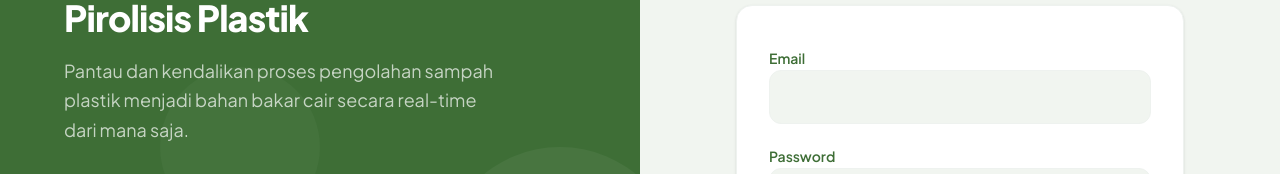
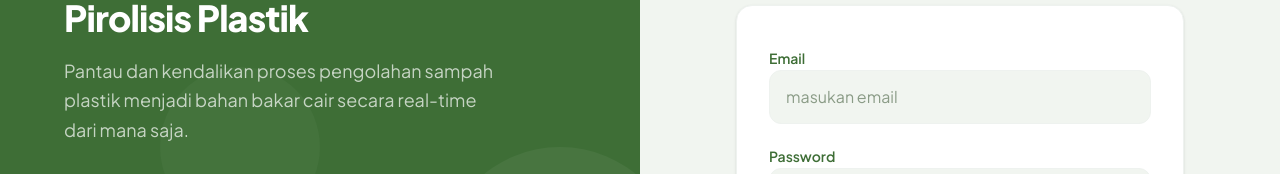
Before and after one commit to ganadzikri24/web-monitoring-pirotech, a Next.js app: page /login in a window 1280 px wide. Shown: the part 333-507 px from the top of the page. Built offline with nearby package versions, Linux system fonts and the light colour scheme.

Commit message:
fix placeholder

```diff
--- a/src/app/login/page.tsx
+++ b/src/app/login/page.tsx
@@ -136,7 +136,7 @@ export default function LoginPage() {
                   required
                   value={email}
                   onChange={(e) => setEmail(e.target.value)}
-                  placeholder=""
+                  placeholder="masukan email"
                   className="w-full px-4 py-3.5 rounded-xl border border-input-border bg-input-bg text-foreground focus:outline-none focus:ring-2 focus:ring-brand-green/20 focus:border-brand-green transition-all placeholder:text-muted-foreground"
                 />
               </div>
```
